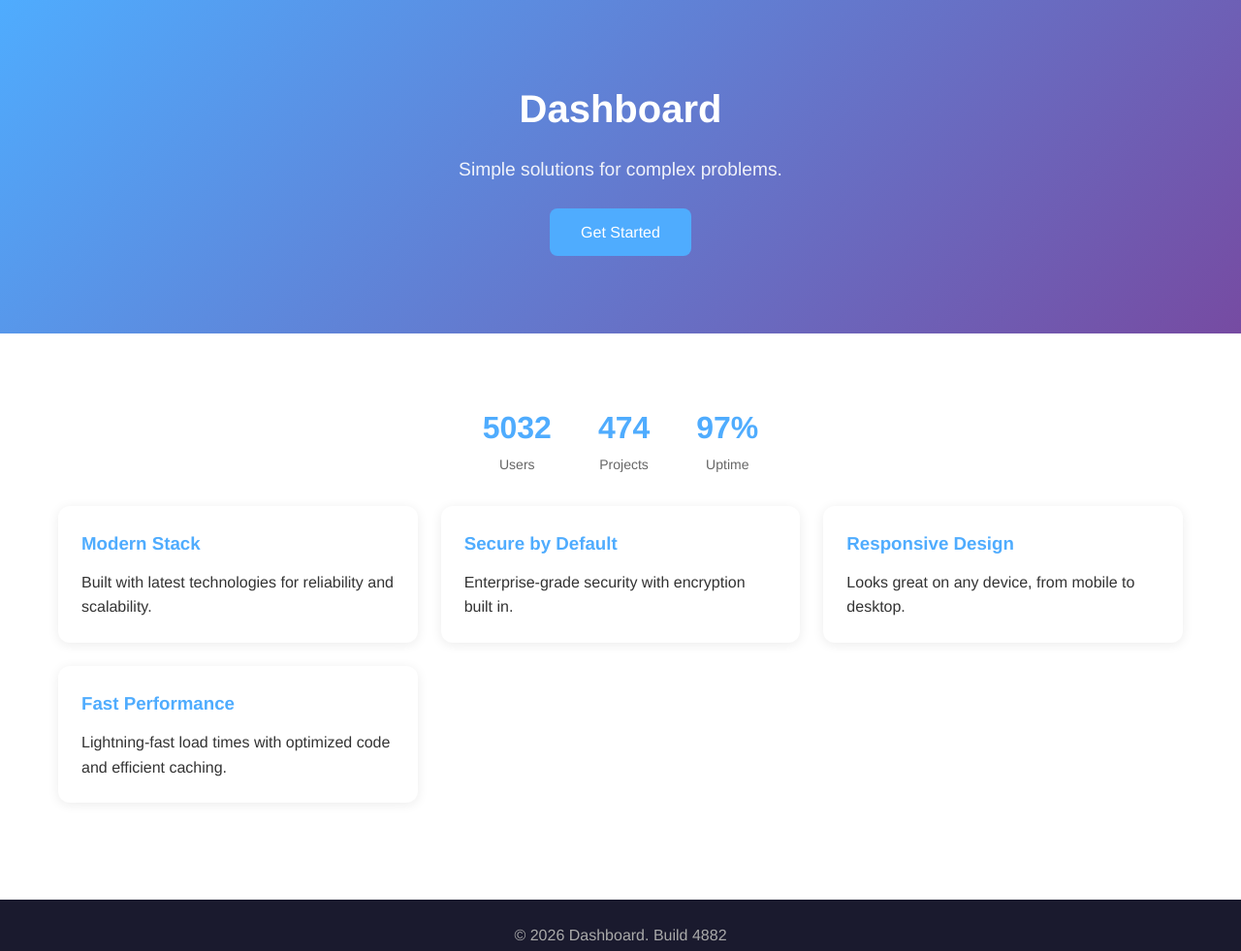
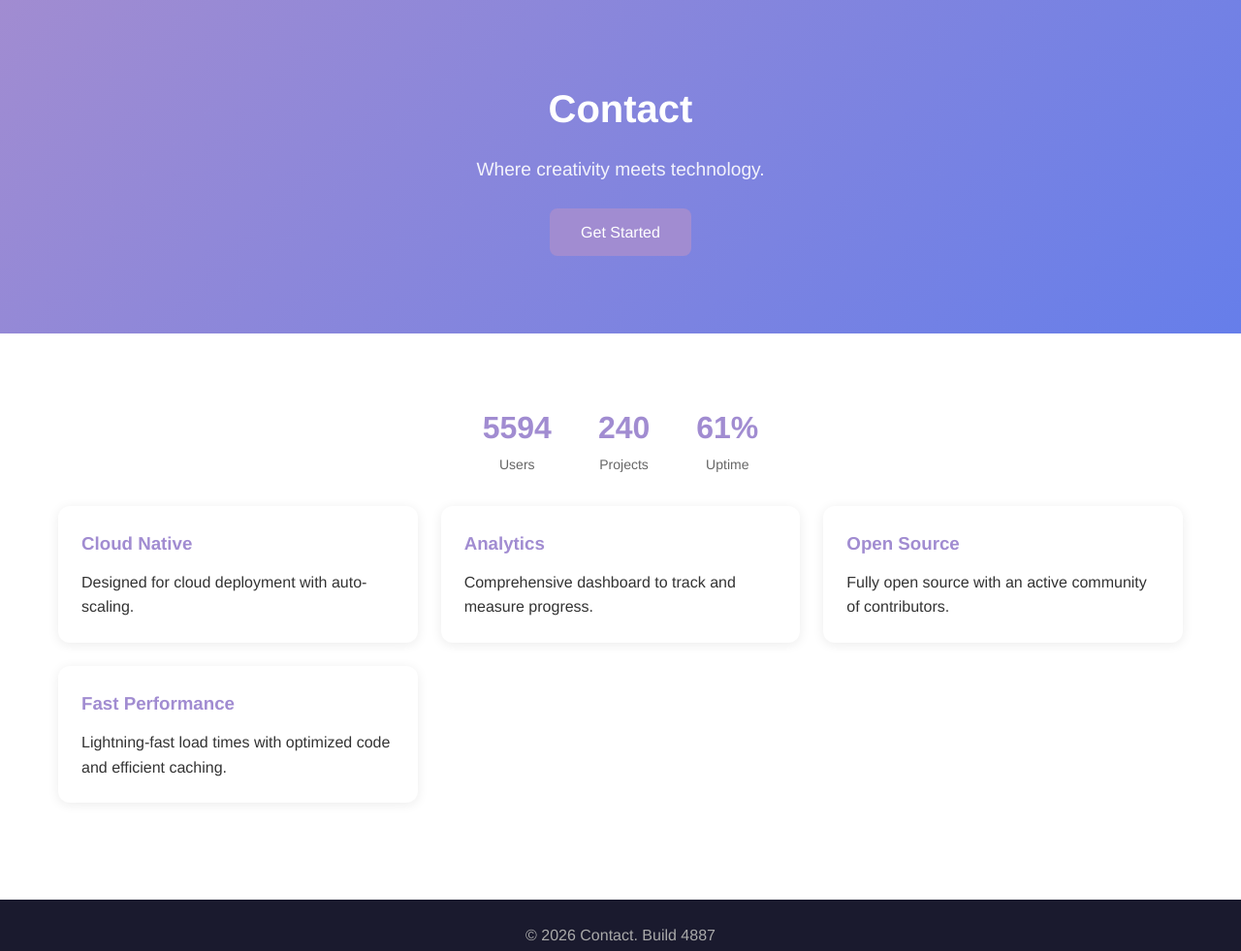
Before and after one commit to vothuyle148-rgb/starter-02d6b9, a plain HTML site: page main.html in a window 1280 px wide. Shown: the whole page at 97% size. Drawn offline with Linux system fonts and the light colour scheme.

Commit message:
Add new page

```diff
--- a/main.html
+++ b/main.html
@@ -3,48 +3,48 @@
 <head>
 	<meta charset="UTF-8">
 	<meta name="viewport" content="width=device-width, initial-scale=1.0">
-	<title>Dashboard</title>
+	<title>Contact</title>
 	<style>
 		* { margin: 0; padding: 0; box-sizing: border-box; }
 		body { font-family: 'Helvetica Neue', Arial, sans-serif; line-height: 1.6; color: #333; }
-		.hero { background: linear-gradient(135deg, #4facfe, #764ba2); color: #fff; padding: 80px 20px; text-align: center; }
+		.hero { background: linear-gradient(135deg, #a18cd1, #667eea); color: #fff; padding: 80px 20px; text-align: center; }
 		.hero h1 { font-size: 2.5rem; margin-bottom: 16px; }
 		.hero p { font-size: 1.2rem; opacity: .9; max-width: 600px; margin: 0 auto; }
 		.container { max-width: 1200px; margin: 0 auto; padding: 40px 20px; }
 		.grid { display: grid; grid-template-columns: repeat(auto-fit, minmax(280px, 1fr)); gap: 24px; margin-top: 32px; }
 		.card { background: #fff; border-radius: 12px; padding: 24px; box-shadow: 0 2px 12px rgba(0,0,0,.08); transition: transform .2s; }
 		.card:hover { transform: translateY(-4px); }
-		.card h3 { color: #4facfe; margin-bottom: 12px; }
-		.btn { display: inline-block; padding: 12px 32px; background: #4facfe; color: #fff; border: none; border-radius: 8px; font-size: 1rem; cursor: pointer; text-decoration: none; margin-top: 24px; }
+		.card h3 { color: #a18cd1; margin-bottom: 12px; }
+		.btn { display: inline-block; padding: 12px 32px; background: #a18cd1; color: #fff; border: none; border-radius: 8px; font-size: 1rem; cursor: pointer; text-decoration: none; margin-top: 24px; }
 		.btn:hover { opacity: .9; }
 		.stats { display: flex; justify-content: center; gap: 48px; margin-top: 32px; }
 		.stat { text-align: center; }
-		.stat-num { font-size: 2rem; font-weight: bold; color: #4facfe; }
+		.stat-num { font-size: 2rem; font-weight: bold; color: #a18cd1; }
 		.stat-lbl { font-size: .875rem; color: #666; }
 		footer { background: #1a1a2e; color: #aaa; text-align: center; padding: 24px; margin-top: 60px; }
 	</style>
 </head>
 <body>
 	<div class="hero">
-		<h1>Dashboard</h1>
-		<p>Simple solutions for complex problems.</p>
+		<h1>Contact</h1>
+		<p>Where creativity meets technology.</p>
 		<a href="#content" class="btn">Get Started</a>
 	</div>
 	<div class="container" id="content">
 		<div class="stats">
-			<div class="stat"><div class="stat-num">5032</div><div class="stat-lbl">Users</div></div>
-			<div class="stat"><div class="stat-num">474</div><div class="stat-lbl">Projects</div></div>
-			<div class="stat"><div class="stat-num">97%</div><div class="stat-lbl">Uptime</div></div>
+			<div class="stat"><div class="stat-num">5594</div><div class="stat-lbl">Users</div></div>
+			<div class="stat"><div class="stat-num">240</div><div class="stat-lbl">Projects</div></div>
+			<div class="stat"><div class="stat-num">61%</div><div class="stat-lbl">Uptime</div></div>
 		</div>
 		<div class="grid">
-			<div class="card"><h3>Modern Stack</h3><p>Built with latest technologies for reliability and scalability.</p></div>
-			<div class="card"><h3>Secure by Default</h3><p>Enterprise-grade security with encryption built in.</p></div>
-			<div class="card"><h3>Responsive Design</h3><p>Looks great on any device, from mobile to desktop.</p></div>
+			<div class="card"><h3>Cloud Native</h3><p>Designed for cloud deployment with auto-scaling.</p></div>
+			<div class="card"><h3>Analytics</h3><p>Comprehensive dashboard to track and measure progress.</p></div>
+			<div class="card"><h3>Open Source</h3><p>Fully open source with an active community of contributors.</p></div>
 			<div class="card"><h3>Fast Performance</h3><p>Lightning-fast load times with optimized code and efficient caching.</p></div>
 		</div>
 	</div>
 	<footer>
-		<p>&copy; 2026 Dashboard. Build 4882</p>
+		<p>&copy; 2026 Contact. Build 4887</p>
 	</footer>
 </body>
 </html>
```
